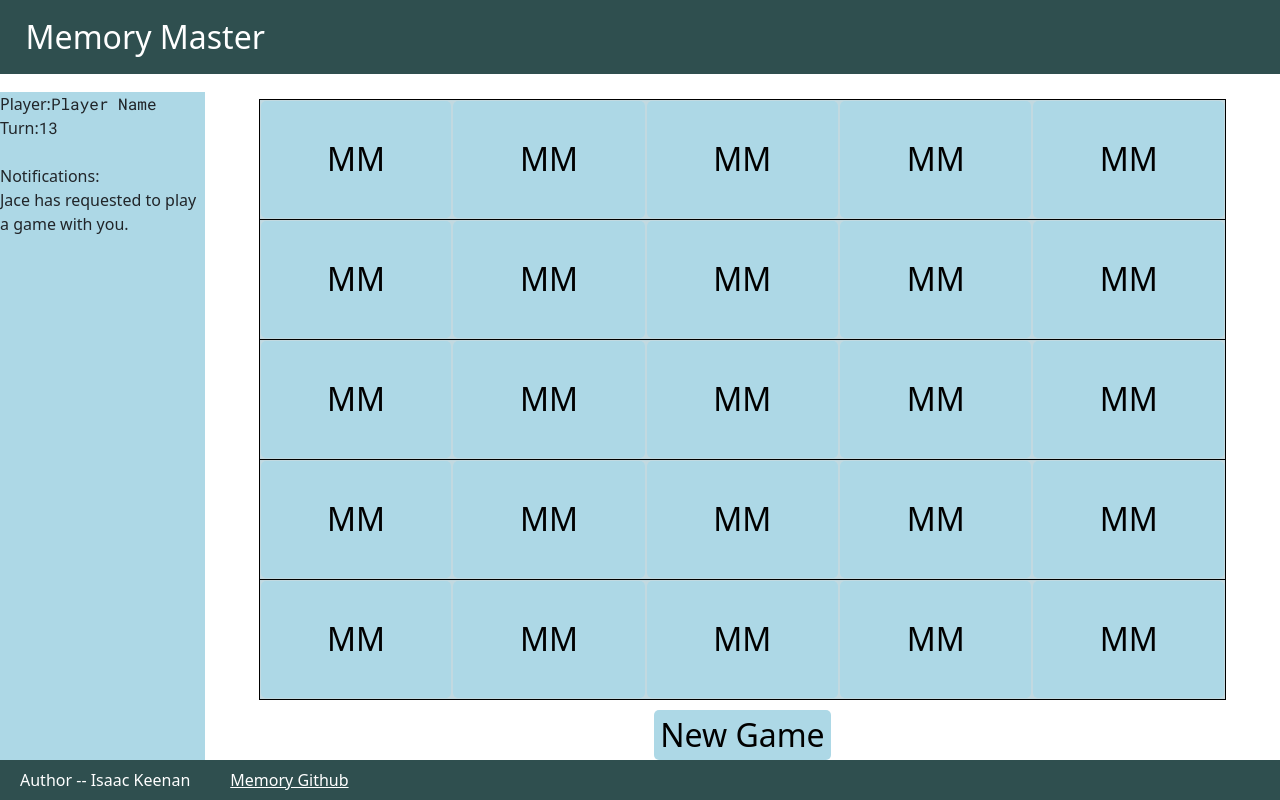
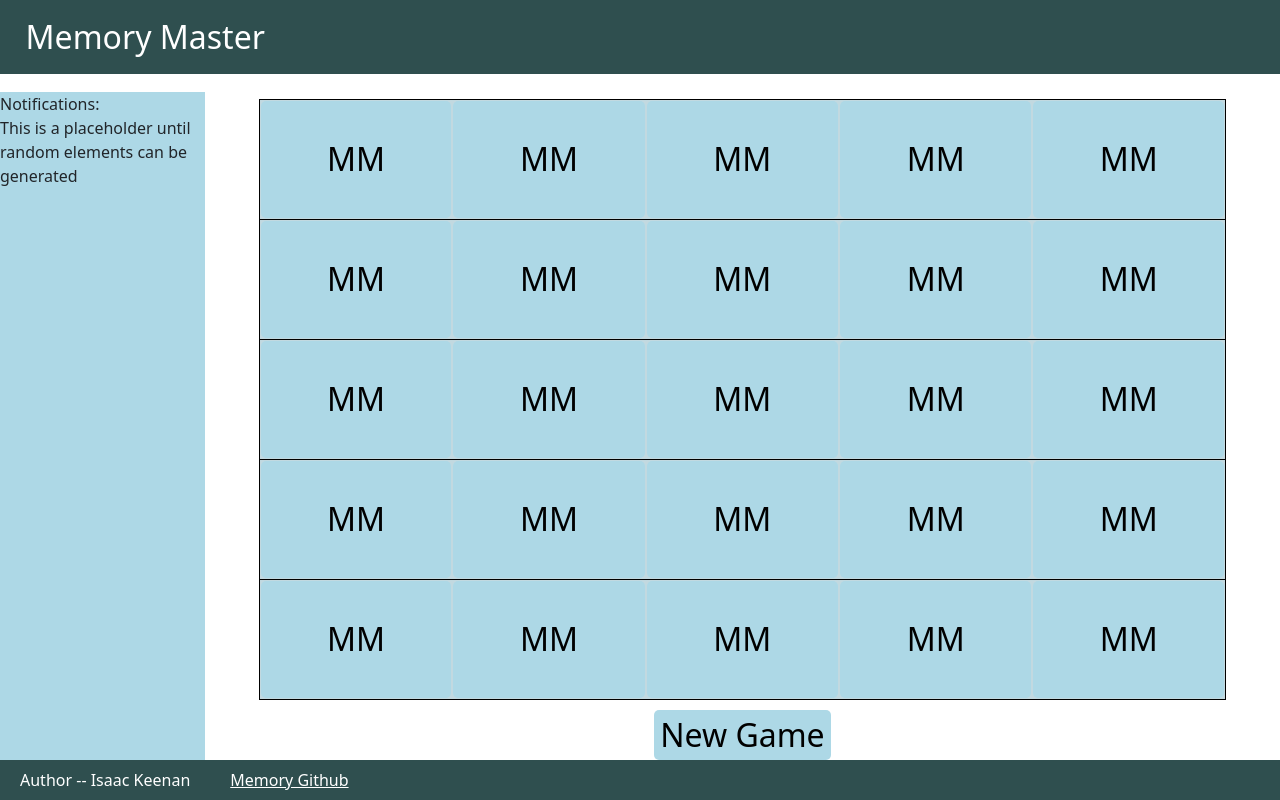
Before and after one commit to peacoltrain/startup, a React (Vite) app: page /game in a window 1280 px wide. Built offline with nearby package versions, Linux system fonts and the light colour scheme.

Commit message:
Removed sidebar section and connected to sidebar.jsx

```diff
--- a/src/game/game.jsx
+++ b/src/game/game.jsx
@@ -1,22 +1,11 @@
 import React from 'react';
 import './game.css'
+import { Sidebar } from './sidebar';
 
 export function Game() {
   return (
     <main id="main_game">
-      <section className="sidebar">
-        <div className="players">
-          Player:
-          <span className="player-name">Player Name</span>
-        </div>
-        <div className="turns">
-          Turn:
-          <span className="player-turns">13</span>
-        </div>
-        <br />
-        <div className="websocket">Notifications:
-        <p>Jace has requested to play a game with you.</p></div>
-      </section>
+      <Sidebar/>
       <section className="gameboard">
         <table>
           <tbody>
--- a/src/game/sidebar.jsx
+++ b/src/game/sidebar.jsx
@@ -1,7 +1,7 @@
 import React from 'react';
 
 export function Sidebar() {
-    const [notifications, setNotifications] = useState([]);
+    const [notifications, setNotifications] = React.useState([]);
 
     {/* This is where I will define the parts of the randomoly generated
         notifications */}
@@ -15,4 +15,14 @@ export function Sidebar() {
         "started a new game",
         "scored 24"
     ];
+
+
+
+
+    return (
+        <section className="sidebar">
+            <div className="websocket">Notifications:</div>
+            <div>This is a placeholder until random elements can be generated</div>
+      </section>
+    );
 }
```
